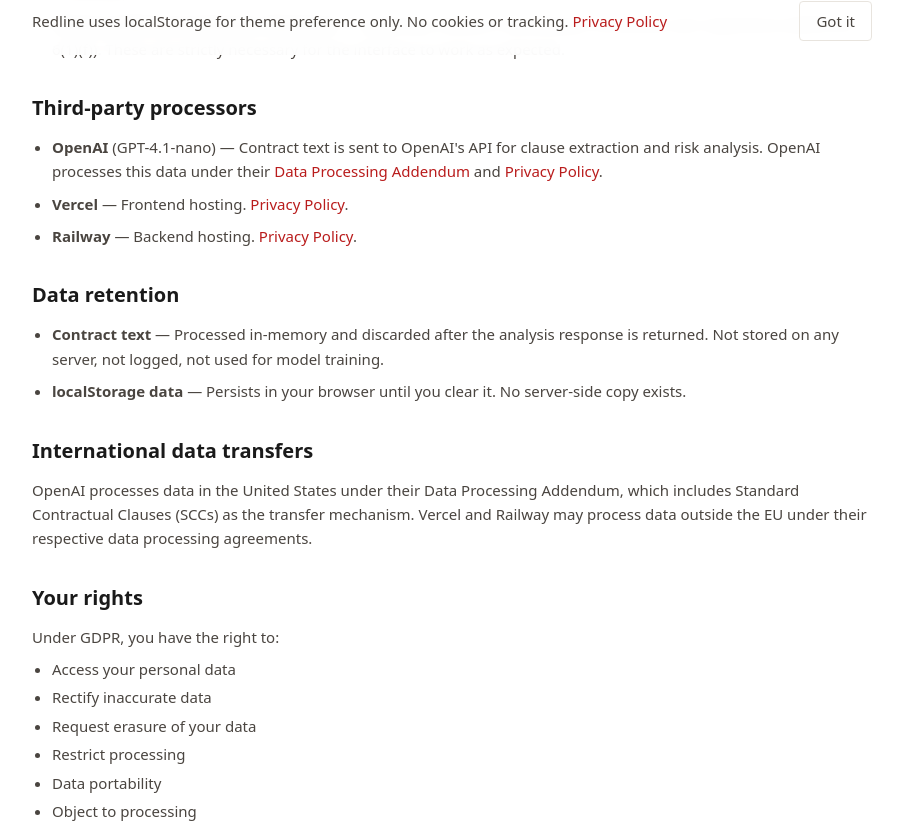
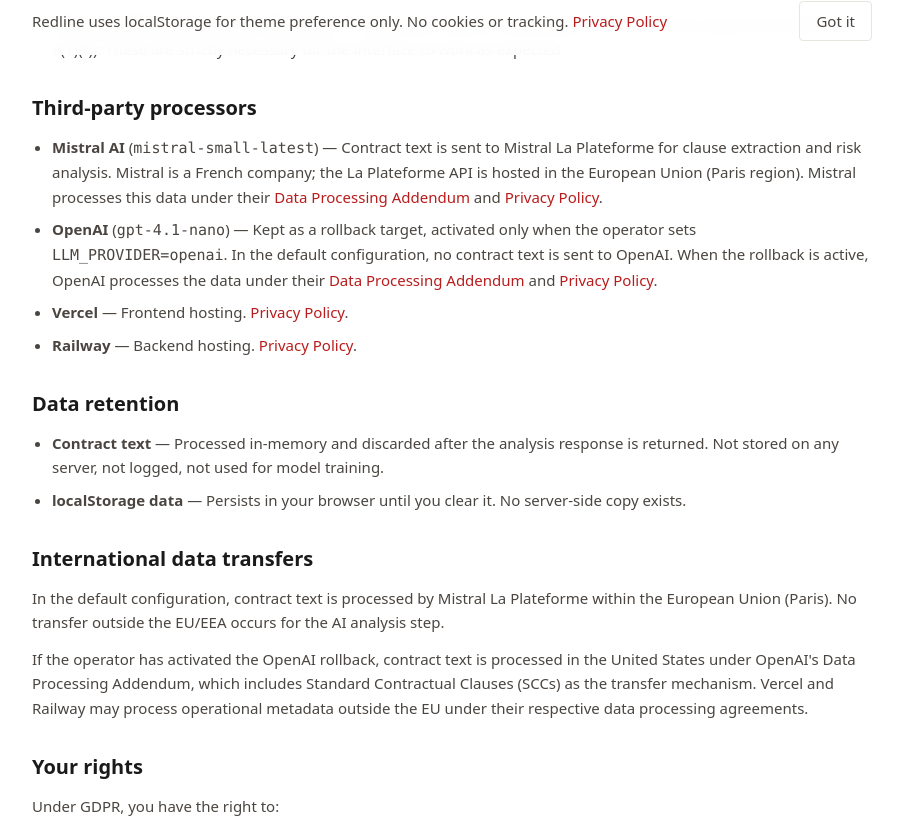
Before and after one commit to Seb281/redline, a Next.js app in the folder frontend/: page /privacy in a window 1280 px wide. Shown: the part 745-1568 px from the top of the page, without its empty margins (188-1091 px from the left). Built offline with nearby package versions, Linux system fonts and the light colour scheme; no server answers.

Commit message:
fix(privacy): correct processor disclosure to Mistral (EU) primary, OpenAI rollback

```diff
--- a/frontend/src/app/privacy/page.tsx
+++ b/frontend/src/app/privacy/page.tsx
@@ -24,7 +24,7 @@
         Privacy Policy
       </h1>
       <p className="mb-9 text-[15px] text-[var(--text-muted)] font-[var(--font-body)]">
-        Last updated: 12 April 2026
+        Last updated: 18 April 2026
       </p>
 
       {/* 1. Identity & Contact */}
@@ -84,9 +84,25 @@
       <Section title="Third-party processors">
         <ul className="list-disc space-y-2 pl-5">
           <li>
-            <strong>OpenAI</strong> (GPT-4.1-nano) — Contract text is sent to
-            OpenAI&apos;s API for clause extraction and risk analysis. OpenAI
-            processes this data under their{" "}
+            <strong>Mistral AI</strong> (<code>mistral-small-latest</code>) —
+            Contract text is sent to Mistral La Plateforme for clause
+            extraction and risk analysis. Mistral is a French company; the La
+            Plateforme API is hosted in the European Union (Paris region).
+            Mistral processes this data under their{" "}
+            <ExtLink href="https://legal.mistral.ai/terms/data-processing-addendum">
+              Data Processing Addendum
+            </ExtLink>{" "}
+            and{" "}
+            <ExtLink href="https://legal.mistral.ai/terms/privacy-policy">
+              Privacy Policy
+            </ExtLink>.
+          </li>
+          <li>
+            <strong>OpenAI</strong> (<code>gpt-4.1-nano</code>) — Kept as a
+            rollback target, activated only when the operator sets{" "}
+            <code>LLM_PROVIDER=openai</code>. In the default configuration,
+            no contract text is sent to OpenAI. When the rollback is active,
+            OpenAI processes the data under their{" "}
             <ExtLink href="https://openai.com/policies/data-processing-addendum">
               Data Processing Addendum
             </ExtLink>{" "}
@@ -126,10 +142,17 @@
       {/* 6. International data transfers */}
       <Section title="International data transfers">
         <p>
-          OpenAI processes data in the United States under their Data Processing
+          In the default configuration, contract text is processed by Mistral
+          La Plateforme within the European Union (Paris). No transfer outside
+          the EU/EEA occurs for the AI analysis step.
+        </p>
+        <p className="mt-3">
+          If the operator has activated the OpenAI rollback, contract text is
+          processed in the United States under OpenAI&apos;s Data Processing
           Addendum, which includes Standard Contractual Clauses (SCCs) as the
-          transfer mechanism. Vercel and Railway may process data outside the EU
-          under their respective data processing agreements.
+          transfer mechanism. Vercel and Railway may process operational
+          metadata outside the EU under their respective data processing
+          agreements.
         </p>
       </Section>
 
```
